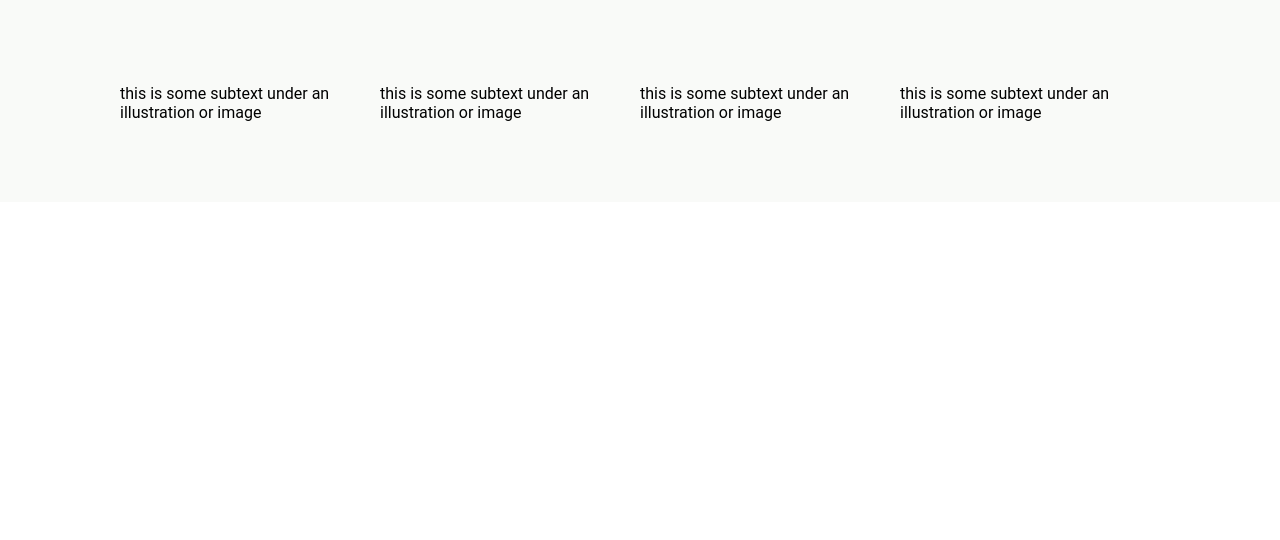
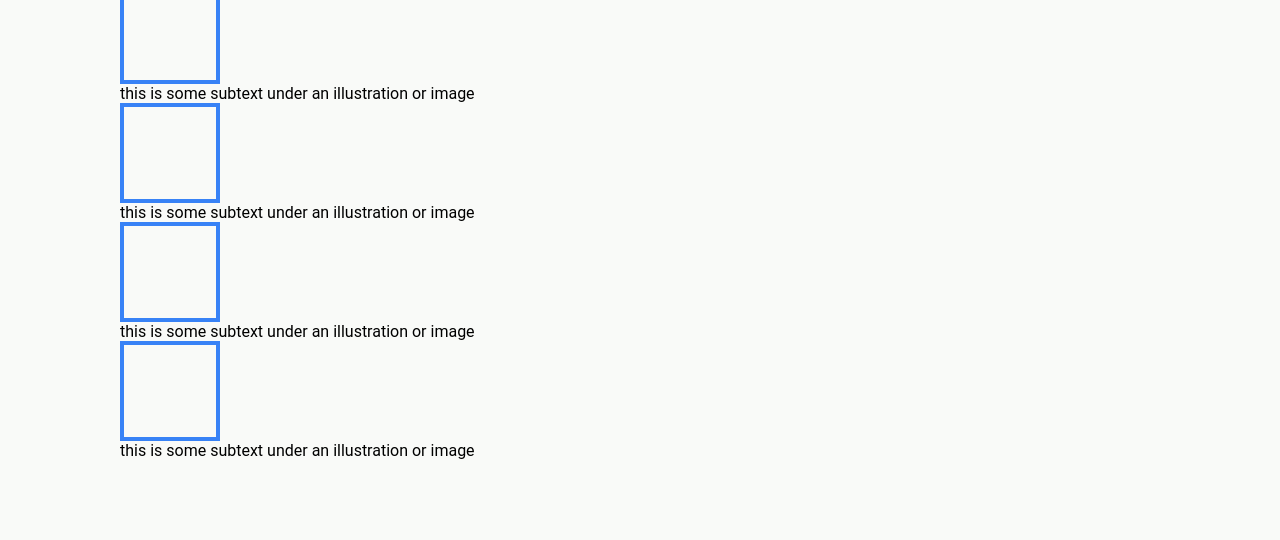
Before and after one commit to silkkate/landingpage, a plain HTML site: page index.html in a window 1280 px wide. Shown: the part 506-1046 px from the top of the page. Before the commit the page ends 800 px from the top, so only its background shows below. Drawn offline with Linux system fonts and the light colour scheme.

Commit message:
edit image boxes

```diff
--- a/index.html
+++ b/index.html
@@ -27,20 +27,20 @@
         </div>
         <div class="container-2">
             <div class="random-info-header">Some random information.</div>
-            <div class="tiles">
-                <div class="tile-1">
+            <div class="image-boxes">
+                <div class="tile">
                     <div class="box"></div>
                     <div class="subtext">this is some subtext under an illustration or image</div>
                 </div>
-                <div class="tile-2">
+                <div class="tile">
                     <div class="box"></div>
                     <div class="subtext">this is some subtext under an illustration or image</div>
                 </div>
-                <div class="tile-3">
+                <div class="tile">
                     <div class="box"></div>
                     <div class="subtext">this is some subtext under an illustration or image</div>
                 </div>
-                <div class="tile-4">
+                <div class="tile">
                     <div class="box"></div>
                     <div class="subtext">this is some subtext under an illustration or image</div>
                 </div>
--- a/style.css
+++ b/style.css
@@ -116,11 +116,14 @@ button {
 
 .tiles {
     display: flex;
+    justify-content: center;
 }
 
 .box {
     width: 100px;
     height: 100px;
+    background-color: #F9FAF8;
     border-width: 4px;
     border-color: #3882F6;
+    border-style: solid;
 }
```
